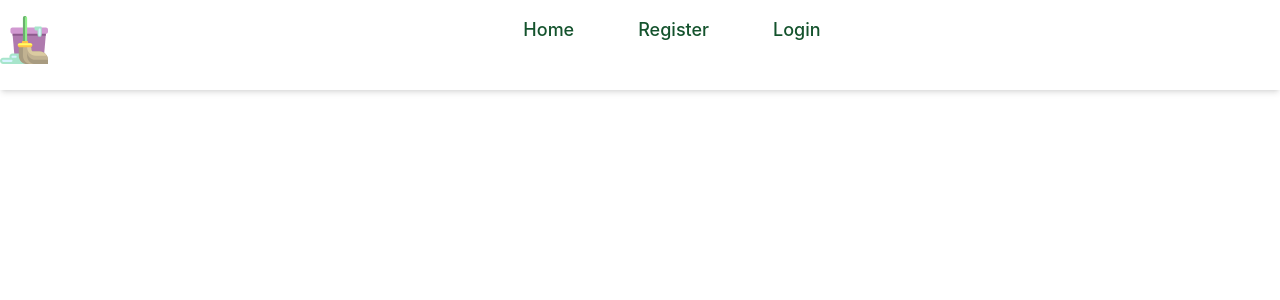
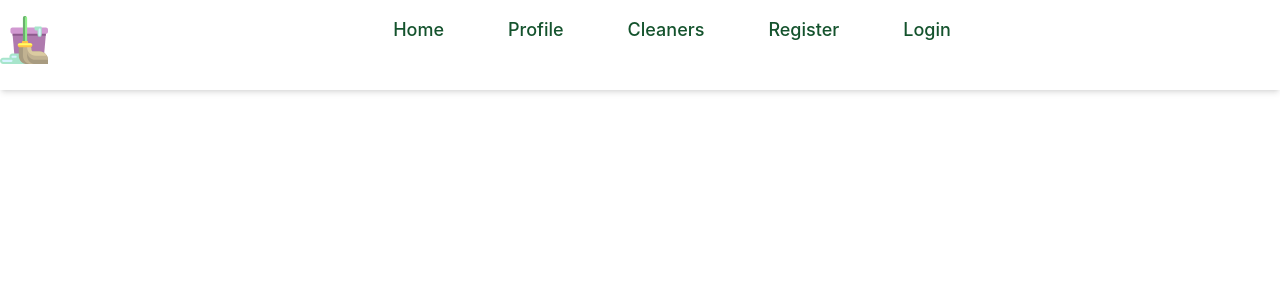
Before and after one commit to ramlow07/Cleaners-app, a React (Create React App) app in the folder frontend/my-app/: page / in a window 1280 px wide. Before the commit this address had no page. Shown: the top 300 px of the page. Built offline with nearby package versions, Linux system fonts and the light colour scheme.

Commit message:
feat: adding cleanerList button to the header

```diff
--- a/frontend/my-app/src/components/homepage/Header.tsx
+++ b/frontend/my-app/src/components/homepage/Header.tsx
@@ -18,6 +18,23 @@ const Header = () => {
                 Home
               </Link>
             </li>
+            <li>
+              <Link
+                to="/cleanerprofile"
+                className="relative px-4 py-2 text-green-900 after:block after:h-[2px] after:w-0 after:bg-green-500 after:transition-all after:duration-300 hover:after:w-full"
+              >
+                Profile
+              </Link>
+            </li>
+            <li>
+              <Link
+                to="/cleanerlist"
+                className="relative px-4 py-2 text-green-900 after:block after:h-[2px] after:w-0 after:bg-green-500 after:transition-all after:duration-300 hover:after:w-full"
+              >
+                Cleaners
+              </Link>
+            </li>
+
             <li>
               <Link
                 to="/register"
```
